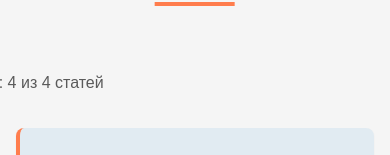
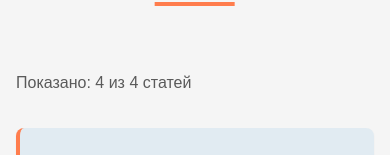
Before and after one commit to ilyarek/TECMikhailSemenov, a plain HTML site: page articles.html in a window 390 px wide. Shown: the part 785-940 px from the top of the page. Drawn offline with Linux system fonts and the light colour scheme.

Commit message:
Update articles.css

```diff
--- a/css/articles.css
+++ b/css/articles.css
@@ -835,11 +835,6 @@
 		left: 50%;
 	        transform: translateX(-50%);
 	    }
-
-	    .articles-count {
-		left: 50%;
-	        transform: translateX(-50%);
-	    }
 	}
 
 	@media (max-width: 480px) {
```
